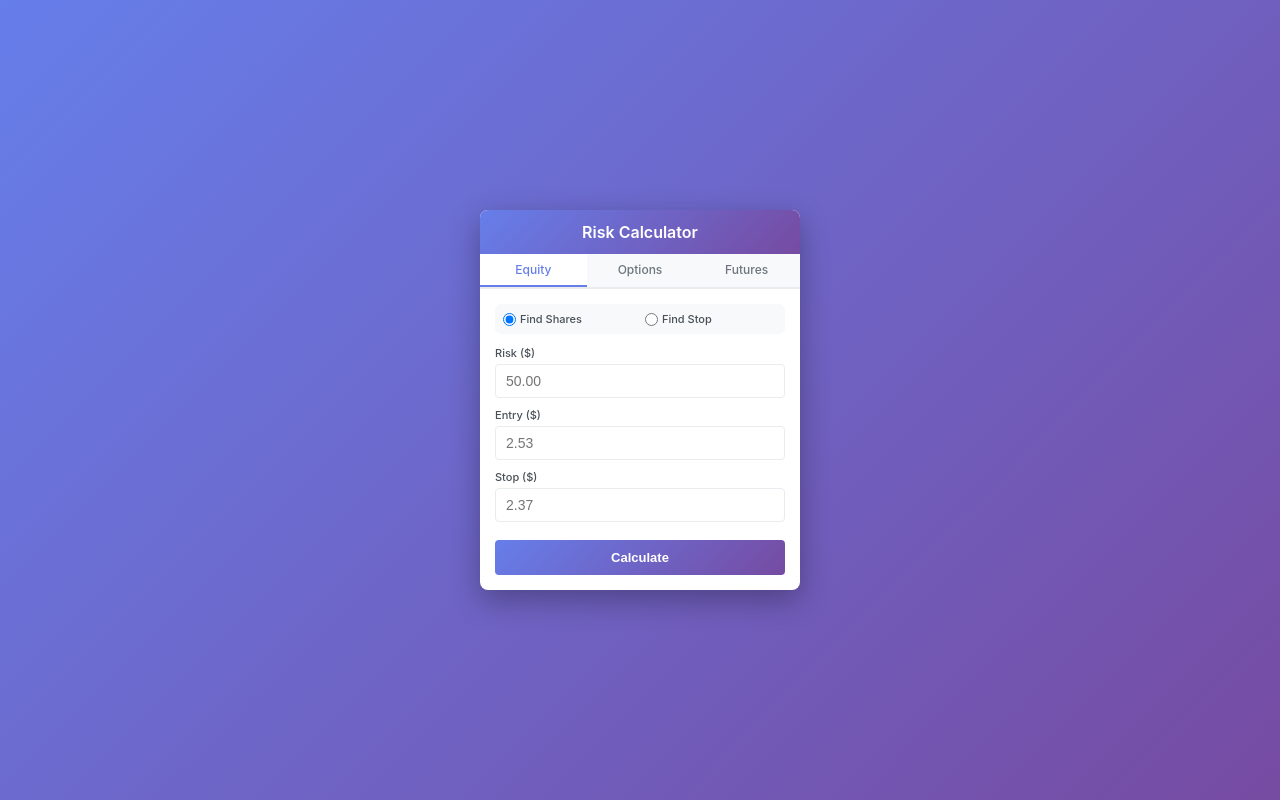
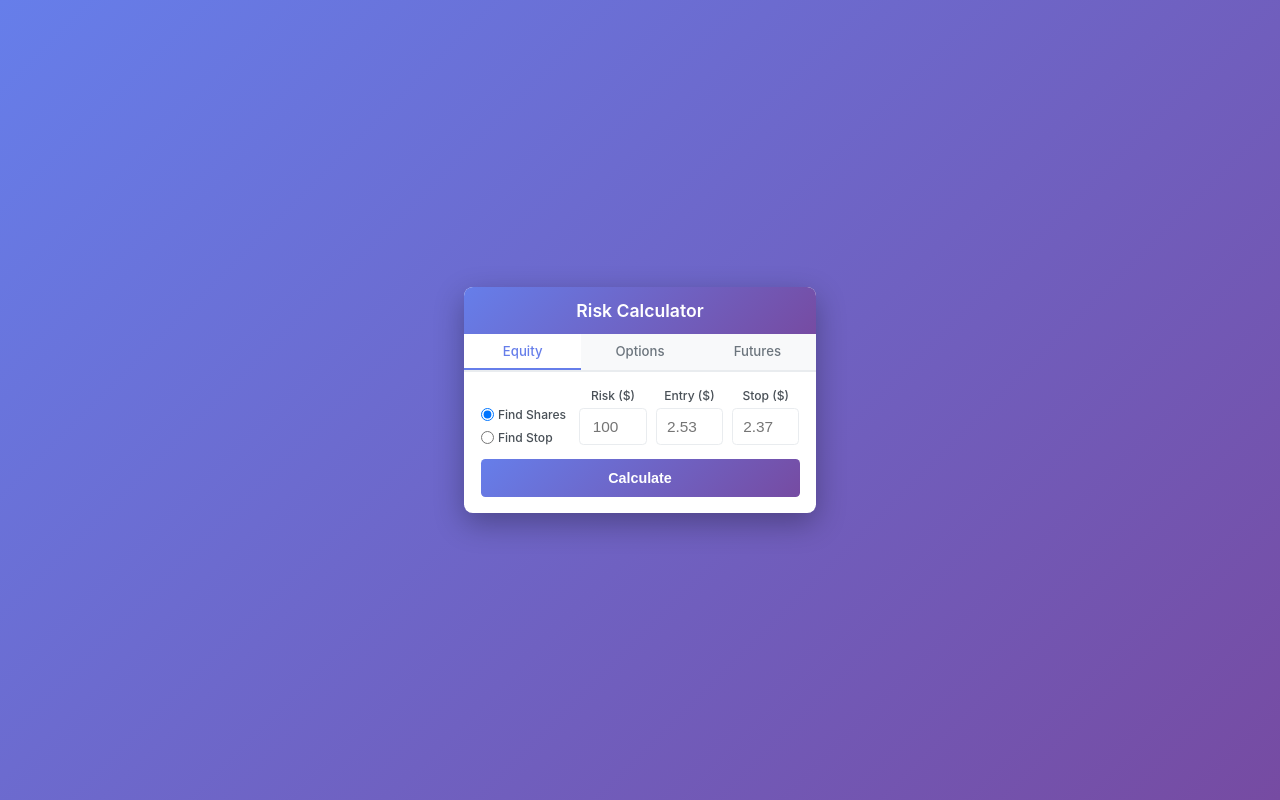
Before and after one commit to EricBell/risk-pages, a plain HTML site: page index.html in a window 1280 px wide. Drawn offline with Linux system fonts and the light colour scheme.

Commit message:
I've updated the calculator with the horizontal layout from your screenshot and made it 10% larger with an easy-to-configure size setting.
  Changes Made:

  1. Horizontal Layout: Radio buttons on left, all input fields (Risk, Entry, Stop/Shares) in a single row
  2. 10% Larger: Base size increased from 320px to 352px
  3. Configurable Size: Added a CSS variable at the top of the file

  To Adjust Size:

  Edit line 8 in the HTML file:
  :root {
      /* ADJUST THIS VALUE TO CHANGE OVERALL SIZE */
      --scale-factor: 1.1;  /* 1.1 = 10% larger (current) */
  }

  Examples:
  - 1.0 = Original size (320px)
  - 1.1 = 10% larger (352px) - Current
  - 1.2 = 20% larger (384px)
  - 0.9 = 10% smaller (288px)

  All spacing, fonts, padding, and borders scale proportionally with this single value. The layout now matches your image with the compact horizontal design perfect for keeping it in a corner of your trading monitor!

```diff
--- a/index.html
+++ b/index.html
@@ -5,6 +5,11 @@
     <meta name="viewport" content="width=device-width, initial-scale=1.0">
     <title>Risk Calculator</title>
     <style>
+        :root {
+            /* ADJUST THIS VALUE TO CHANGE OVERALL SIZE (default: 1.1 = 10% larger) */
+            --scale-factor: 1.1;
+        }
+
         * {
             margin: 0;
             padding: 0;
@@ -23,22 +28,22 @@
 
         .container {
             background: white;
-            border-radius: 8px;
+            border-radius: calc(8px * var(--scale-factor));
             box-shadow: 0 10px 30px rgba(0, 0, 0, 0.3);
             width: 100%;
-            max-width: 320px;
+            max-width: calc(320px * var(--scale-factor));
             overflow: hidden;
         }
 
         .header {
             background: linear-gradient(135deg, #667eea 0%, #764ba2 100%);
             color: white;
-            padding: 12px 15px;
+            padding: calc(12px * var(--scale-factor)) calc(15px * var(--scale-factor));
             text-align: center;
         }
 
         .header h1 {
-            font-size: 16px;
+            font-size: calc(16px * var(--scale-factor));
             font-weight: 600;
         }
 
@@ -50,11 +55,11 @@
 
         .tab {
             flex: 1;
-            padding: 8px 5px;
+            padding: calc(8px * var(--scale-factor)) calc(5px * var(--scale-factor));
             text-align: center;
             cursor: pointer;
             font-weight: 500;
-            font-size: 12px;
+            font-size: calc(12px * var(--scale-factor));
             color: #6c757d;
             transition: all 0.2s ease;
             border-bottom: 2px solid transparent;
@@ -72,32 +77,35 @@
 
         .tab-content {
             display: none;
-            padding: 15px;
+            padding: calc(15px * var(--scale-factor));
         }
 
         .tab-content.active {
             display: block;
         }
 
+        .form-layout {
+            display: flex;
+            gap: calc(12px * var(--scale-factor));
+            align-items: flex-end;
+        }
+
         .mode-selector {
             display: flex;
-            gap: 10px;
-            margin-bottom: 12px;
-            padding: 8px;
-            background: #f8f9fa;
-            border-radius: 6px;
+            flex-direction: column;
+            gap: calc(8px * var(--scale-factor));
         }
 
         .mode-option {
-            flex: 1;
             display: flex;
             align-items: center;
-            font-size: 11px;
+            font-size: calc(11px * var(--scale-factor));
             cursor: pointer;
+            white-space: nowrap;
         }
 
         .mode-option input[type="radio"] {
-            margin-right: 4px;
+            margin-right: calc(4px * var(--scale-factor));
             cursor: pointer;
         }
 
@@ -108,25 +116,33 @@
             margin: 0;
         }
 
+        .fields-row {
+            display: flex;
+            gap: calc(8px * var(--scale-factor));
+            flex: 1;
+        }
+
         .form-group {
-            margin-bottom: 10px;
+            flex: 1;
         }
 
         label {
             display: block;
-            margin-bottom: 4px;
+            margin-bottom: calc(4px * var(--scale-factor));
             color: #495057;
             font-weight: 500;
-            font-size: 11px;
+            font-size: calc(11px * var(--scale-factor));
+            text-align: center;
         }
 
         input[type="number"] {
             width: 100%;
-            padding: 8px 10px;
+            padding: calc(8px * var(--scale-factor)) calc(6px * var(--scale-factor));
             border: 1px solid #e9ecef;
-            border-radius: 4px;
-            font-size: 14px;
+            border-radius: calc(4px * var(--scale-factor));
+            font-size: calc(14px * var(--scale-factor));
             transition: border-color 0.2s ease;
+            text-align: center;
         }
 
         input[type="number"]:focus {
@@ -136,16 +152,16 @@
 
         .btn {
             width: 100%;
-            padding: 10px;
+            padding: calc(10px * var(--scale-factor));
             background: linear-gradient(135deg, #667eea 0%, #764ba2 100%);
             color: white;
             border: none;
-            border-radius: 4px;
-            font-size: 13px;
+            border-radius: calc(4px * var(--scale-factor));
+            font-size: calc(13px * var(--scale-factor));
             font-weight: 600;
             cursor: pointer;
             transition: transform 0.2s ease;
-            margin-top: 8px;
+            margin-top: calc(12px * var(--scale-factor));
         }
 
         .btn:hover {
@@ -159,9 +175,9 @@
         .results {
             display: grid;
             grid-template-columns: 1fr 1fr;
-            gap: 8px;
-            margin-top: 12px;
-            padding-top: 12px;
+            gap: calc(8px * var(--scale-factor));
+            margin-top: calc(12px * var(--scale-factor));
+            padding-top: calc(12px * var(--scale-factor));
             border-top: 2px solid #f8f9fa;
         }
 
@@ -171,36 +187,30 @@
 
         .result-item {
             background: #f8f9fa;
-            padding: 10px;
-            border-radius: 4px;
+            padding: calc(10px * var(--scale-factor));
+            border-radius: calc(4px * var(--scale-factor));
             text-align: center;
         }
 
         .result-label {
-            font-size: 10px;
+            font-size: calc(10px * var(--scale-factor));
             color: #6c757d;
-            margin-bottom: 4px;
+            margin-bottom: calc(4px * var(--scale-factor));
             text-transform: uppercase;
             letter-spacing: 0.3px;
         }
 
         .result-value {
-            font-size: 16px;
+            font-size: calc(16px * var(--scale-factor));
             font-weight: 700;
             color: #667eea;
         }
 
         .coming-soon {
-            padding: 30px;
+            padding: calc(30px * var(--scale-factor));
             text-align: center;
             color: #6c757d;
-            font-size: 12px;
-        }
-
-        @media (max-width: 350px) {
-            .container {
-                max-width: 280px;
-            }
+            font-size: calc(12px * var(--scale-factor));
         }
     </style>
 </head>
@@ -217,6 +227,8 @@
         </div>
 
         <div id="equity" class="tab-content active">
+            <form id="calcForm">
+                <div class="form-layout">
                     <div class="mode-selector">
                         <div class="mode-option">
                             <input type="radio" id="modeShares" name="calcMode" value="shares" checked>
@@ -228,10 +240,10 @@
                         </div>
                     </div>
 
-            <form id="calcForm">
+                    <div class="fields-row">
                         <div class="form-group">
                             <label for="risk">Risk ($)</label>
-                    <input type="number" id="risk" step="0.01" required placeholder="50.00">
+                            <input type="number" id="risk" step="0.01" required placeholder="100">
                         </div>
                         <div class="form-group">
                             <label for="entry">Entry ($)</label>
@@ -244,6 +256,8 @@
                         <div class="form-group" id="sharesGroup" style="display: none;">
                             <label for="shares">Shares</label>
                             <input type="number" id="shares" step="0.01" placeholder="312.50">
+                        </div>
+                    </div>
                 </div>
                 <button type="submit" class="btn">Calculate</button>
             </form>
@@ -306,14 +320,14 @@
                 results.style.display = 'none';
 
                 if (e.target.value === 'shares') {
-                    stopGroup.style.display = 'block';
+                    stopGroup.style.display = 'flex';
                     sharesGroup.style.display = 'none';
                     stopInput.required = true;
                     sharesInput.required = false;
                     results.classList.remove('single');
                 } else {
                     stopGroup.style.display = 'none';
-                    sharesGroup.style.display = 'block';
+                    sharesGroup.style.display = 'flex';
                     stopInput.required = false;
                     sharesInput.required = true;
                     results.classList.add('single');
```
Lines whose indentation alone changed are shown as unchanged.
